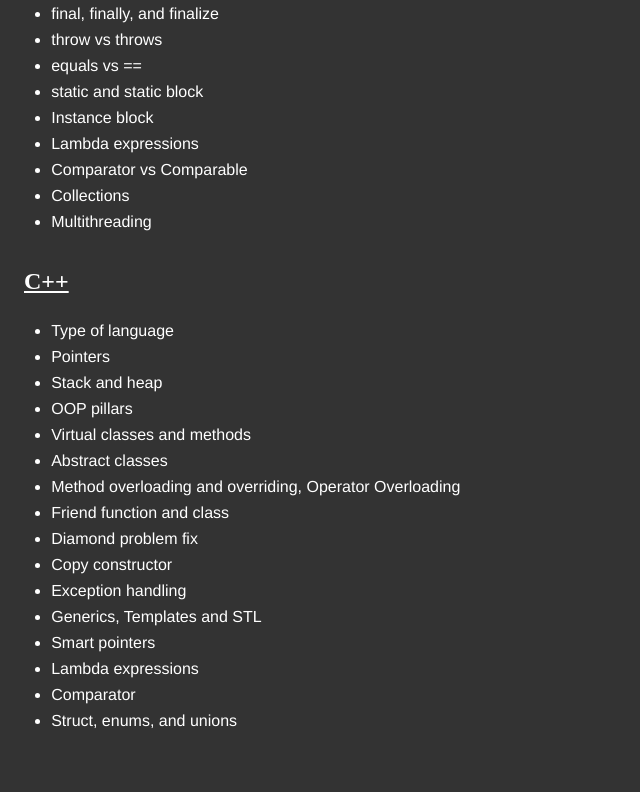
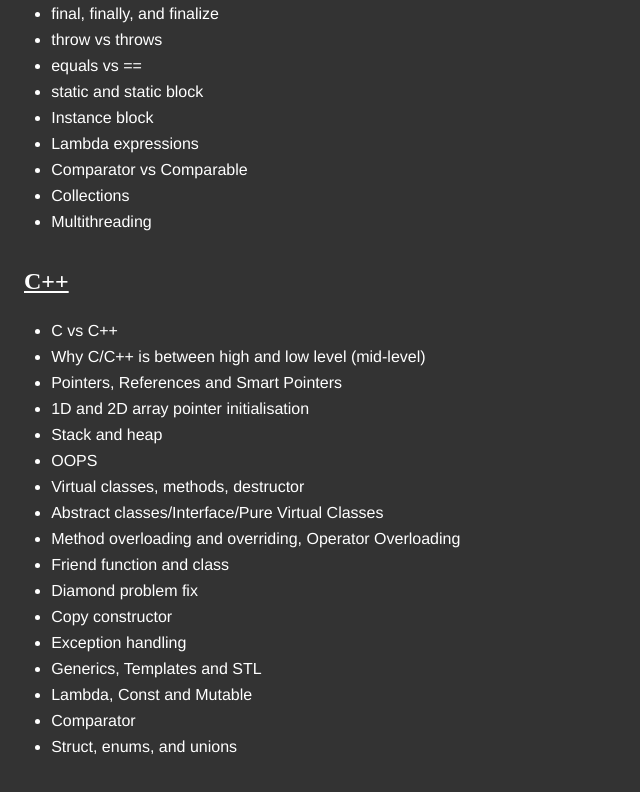
Before and after one commit to sparshak7/guide, a plain HTML site: page index.html in a window 1280 px wide. Shown: the part 2372-3164 px from the top of the page, without its empty margins (0-640 px from the left). Drawn offline with Linux system fonts and the light colour scheme.

Commit message:
c++ update

```diff
--- a/index.html
+++ b/index.html
@@ -137,20 +137,21 @@
         <div>
           <h2>C++</h2>
           <ol>
-            <li>Type of language</li>
-            <li>Pointers</li>
+            <li>C vs C++</li>
+            <li>Why C/C++ is between high and low level (mid-level)</li>
+            <li>Pointers, References and Smart Pointers</li>
+            <li>1D and 2D array pointer initialisation</li>
             <li>Stack and heap</li>
-            <li>OOP pillars</li>
-            <li>Virtual classes and methods</li>
-            <li>Abstract classes</li>
+            <li>OOPS</li>
+            <li>Virtual classes, methods, destructor</li>
+            <li>Abstract classes/Interface/Pure Virtual Classes</li>
             <li>Method overloading and overriding, Operator Overloading</li>
             <li>Friend function and class</li>
             <li>Diamond problem fix</li>
             <li>Copy constructor</li>
             <li>Exception handling</li>
             <li>Generics, Templates and STL</li>
-            <li>Smart pointers</li>
-            <li>Lambda expressions</li>
+            <li>Lambda, Const and Mutable</li>
             <li>Comparator</li>
             <li>Struct, enums, and unions</li>
           </ol>
```
